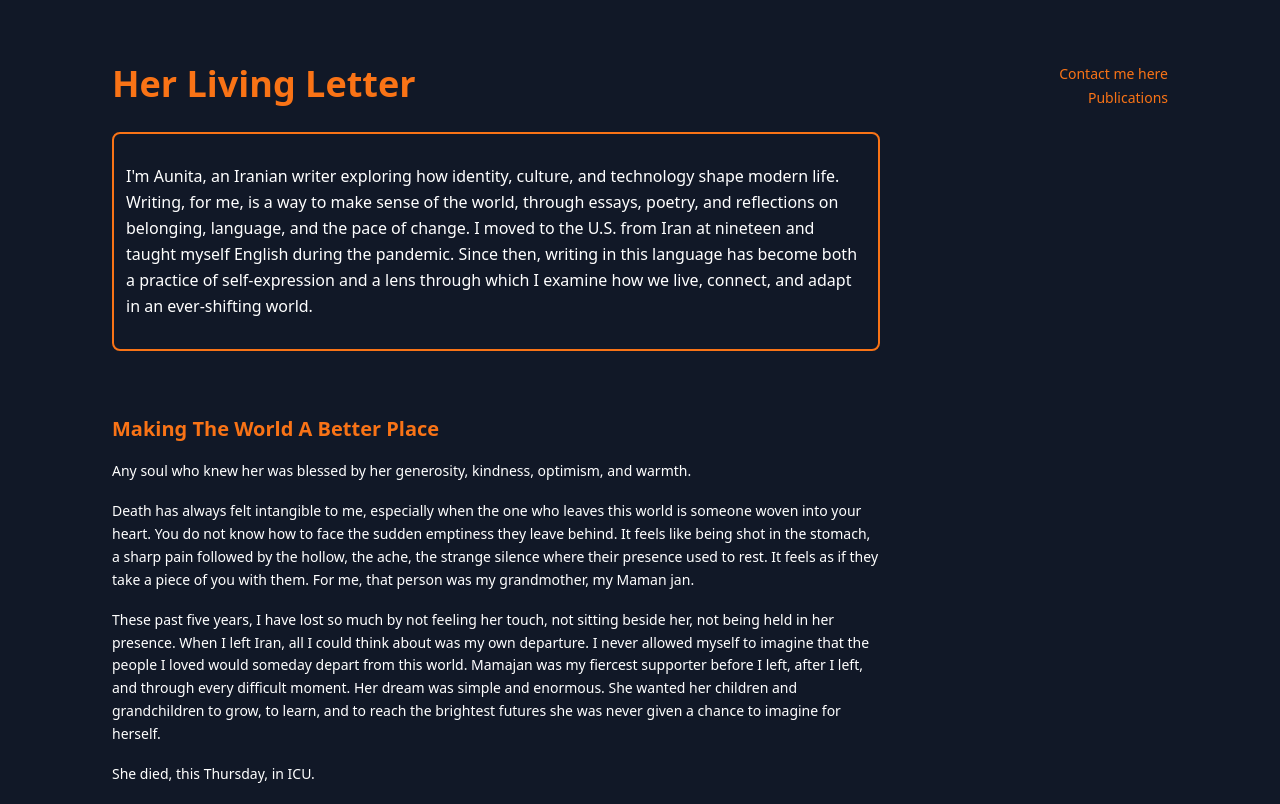
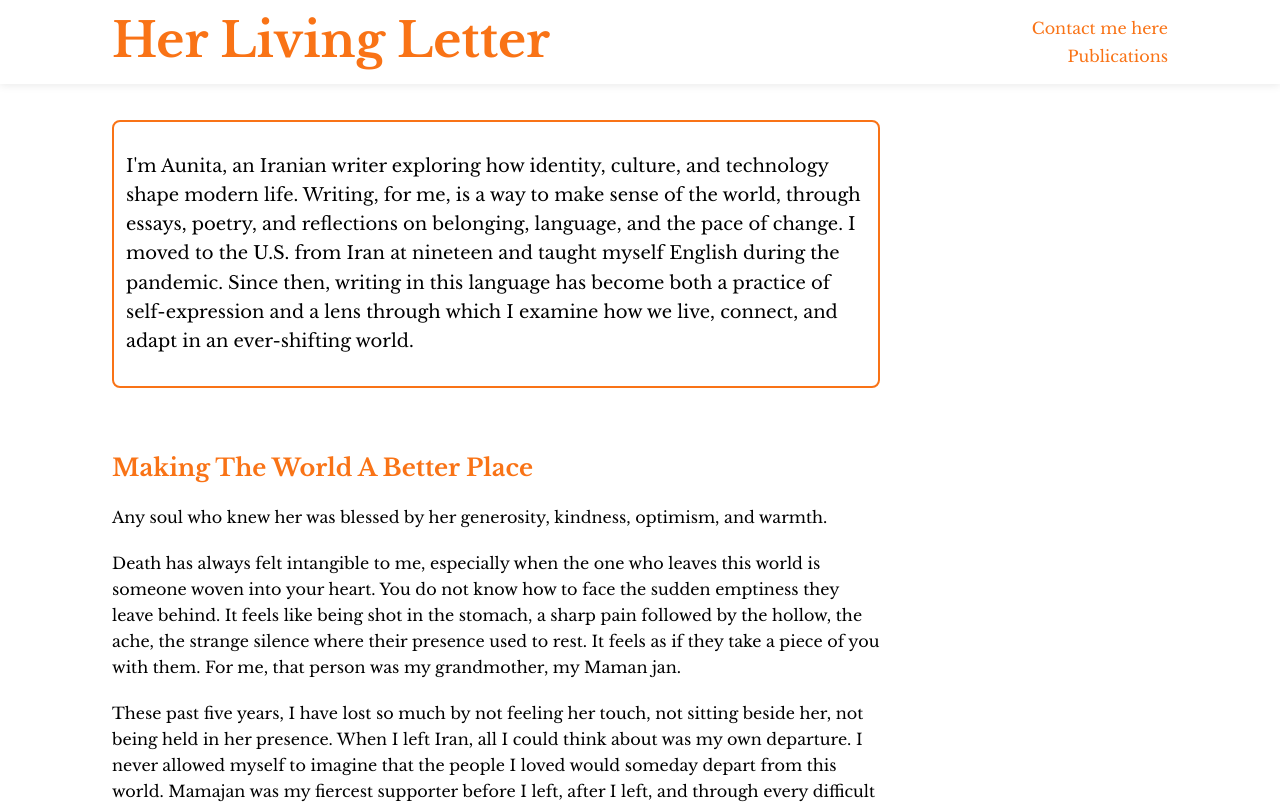
Before and after one commit to Aunitah/personal_website, a Next.js app: page / in a window 1280 px wide. Shown: the top 804 px of the page. Built offline with nearby package versions, Linux system fonts and the light colour scheme.

Commit message:
Update website styling: white background, Libre Baskerville font, fixed header ribbon, increased font sizes

```diff
--- a/src/app/blog/[slug]/page.tsx
+++ b/src/app/blog/[slug]/page.tsx
@@ -34,11 +34,11 @@ export default async function Post({ params }: { params: { slug: string } }) {
 
     return (
       <PageWrapper>
-        <article className="prose prose-lg max-w-none prose-ol:list-decimal prose-ol:ml-4">
+        <article className="prose prose-xl max-w-none prose-ol:list-decimal prose-ol:ml-4">
           <header className="mb-8">
-            <h1 className="text-3xl font-bold mb-2">{post.frontmatter.title}</h1>
+            <h1 className="text-4xl font-bold mb-2 text-orange-500">{post.frontmatter.title}</h1>
           </header>
-          <div className="markdown-content">
+          <div className="markdown-content text-black">
             <MDXRemote
               source={post.content}
               components={components}
--- a/src/app/blog/page.tsx
+++ b/src/app/blog/page.tsx
@@ -9,11 +9,11 @@ export default function Blog() {
     <PageWrapper>
       <div className="space-y-16">
         {allPosts.map((post) => (
-          <article key={post.slug} className="prose prose-lg max-w-none">
+          <article key={post.slug} className="prose prose-xl max-w-none">
             <header className="mb-4">
-              <h2 className="text-2xl font-bold mb-2">{post.title}</h2>
+              <h2 className="text-3xl font-bold mb-2 text-orange-500">{post.title}</h2>
             </header>
-            <div className="markdown-content">
+            <div className="markdown-content text-black">
               <p className="mb-4">
                 {post.content.split('\n').slice(0, 3).join('\n')}
               </p>
--- a/src/app/globals.css
+++ b/src/app/globals.css
@@ -72,6 +72,22 @@
   }
 
   body {
-    @apply bg-background text-foreground;
+    @apply bg-background text-foreground text-lg;
+    font-family: 'Libre Baskerville', serif;
   }
 }
+
+@layer utilities {
+  .prose {
+    color: black;
+  }
+
+  .prose h1,
+  .prose h2,
+  .prose h3,
+  .prose h4,
+  .prose h5,
+  .prose h6 {
+    color: #f97316; /* orange-500 */
+  }
+}
--- a/src/app/layout.tsx
+++ b/src/app/layout.tsx
@@ -1,7 +1,14 @@
 import { Analytics } from '@vercel/analytics/react'
 import { SpeedInsights } from '@vercel/speed-insights/next'
 import type { Metadata } from 'next'
+import { Libre_Baskerville } from 'next/font/google'
 import './globals.css'
+
+const libreBaskerville = Libre_Baskerville({
+  weight: ['400', '700'],
+  subsets: ['latin'],
+  display: 'swap',
+})
 
 export const metadata: Metadata = {
   title: 'Her Living Letter',
@@ -14,8 +21,8 @@ export default function RootLayout({
   children: React.ReactNode
 }) {
   return (
-    <html lang="en" className="bg-gray-900">
-      <body className="min-h-screen antialiased bg-gray-900 text-white">
+    <html lang="en" className="bg-white">
+      <body className={`min-h-screen antialiased bg-white text-black ${libreBaskerville.className}`}>
         {children}
         <Analytics />
         <SpeedInsights />
--- a/src/app/page.tsx
+++ b/src/app/page.tsx
@@ -36,11 +36,11 @@ export default function Home() {
         <About />
         <div className="space-y-16">
           {allPosts.map((post) => (
-            <article key={post.slug} className="prose max-w-none text-sm">
+            <article key={post.slug} className="prose max-w-none text-base">
               <header className="mb-4">
-                <h2 className="text-orange-500 text-xl font-bold mb-2">{post.title}</h2>
+                <h2 className="text-orange-500 text-2xl font-bold mb-2">{post.title}</h2>
               </header>
-              <div className="markdown-content text-white leading-relaxed">
+              <div className="markdown-content text-black leading-relaxed">
                 <MDXRemote
                   source={post.content}
                   components={components}
--- a/src/components/home/About.tsx
+++ b/src/components/home/About.tsx
@@ -1,9 +1,9 @@
 export function About() {
   return (
-    <section className="prose prose-lg max-w-none -mt-2 mb-3">
+    <section className="prose prose-xl max-w-none -mt-2 mb-3">
       <div className="space-y-6">
         <div className="border-2 border-orange-500 px-3 py-2 rounded-lg">
-          <p className="text-white text-base leading-relaxed">
+          <p className="text-black text-lg leading-relaxed">
             I'm Aunita, an Iranian writer exploring how identity, culture, and technology shape modern life. Writing, for me, is a way to make sense of the world, through essays, poetry, and reflections on belonging, language, and the pace of change. I moved to the U.S. from Iran at nineteen and taught myself English during the pandemic. Since then, writing in this language has become both a practice of self-expression and a lens through which I examine how we live, connect, and adapt in an ever-shifting world.
           </p>
         </div>
--- a/src/components/layout/Header.tsx
+++ b/src/components/layout/Header.tsx
@@ -1,23 +1,27 @@
 export function Header() {
   return (
-    <header className="flex justify-between items-start">
-      <h1 className="text-4xl font-bold text-orange-500">Her Living Letter</h1>
+    <header className="fixed top-0 left-0 right-0 z-50 bg-white" style={{ boxShadow: '0 2px 8px rgba(0, 0, 0, 0.08)' }}>
+      <div className="max-w-6xl w-full mx-auto px-4 sm:px-8 lg:px-12 py-4">
+        <div className="flex justify-between items-start">
+          <h1 className="text-5xl font-bold text-orange-500">Her Living Letter</h1>
           <div className="flex flex-col items-end space-y-1">
             <a
               href="mailto:aunita.hakimi@yahoo.com"
-          className="text-orange-500 hover:text-orange-400 hover:underline text-sm"
+              className="text-orange-500 hover:text-orange-400 hover:underline text-base"
             >
               Contact me here
             </a>
             <a
               href="https://url.usb.m.mimecastprotect.com/s/pwJhCWWA5rTzoqj7Lc6fVfoboKw?domain=canva.com"
-          className="text-orange-500 hover:text-orange-400 hover:underline text-sm"
+              className="text-orange-500 hover:text-orange-400 hover:underline text-base"
               target="_blank"
               rel="noopener noreferrer"
             >
               Publications
             </a>
           </div>
+        </div>
+      </div>
     </header>
   )
 }
--- a/src/components/layout/PageWrapper.tsx
+++ b/src/components/layout/PageWrapper.tsx
@@ -6,9 +6,9 @@ interface PageWrapperProps {
 
 export function PageWrapper({ children }: PageWrapperProps) {
   return (
-    <div className="min-h-screen flex flex-col bg-gray-900">
-      <div className="max-w-6xl w-full mx-auto px-4 sm:px-8 lg:px-12 py-16 font-sans flex-grow">
-        <Header />
+    <div className="min-h-screen flex flex-col bg-white">
+      <Header />
+      <div className="max-w-6xl w-full mx-auto px-4 sm:px-8 lg:px-12 pt-24 pb-16 flex-grow">
         <div className="flex flex-col lg:flex-row gap-8 mt-8">
           <main className="flex-1">
             {children}
--- a/tailwind.config.js
+++ b/tailwind.config.js
@@ -17,6 +17,9 @@ module.exports = {
       },
     },
     extend: {
+      fontFamily: {
+        serif: ['Libre Baskerville', 'serif'],
+      },
       colors: {
         border: "hsl(var(--border))",
         input: "hsl(var(--input))",
```
Lines whose indentation alone changed are shown as unchanged.
